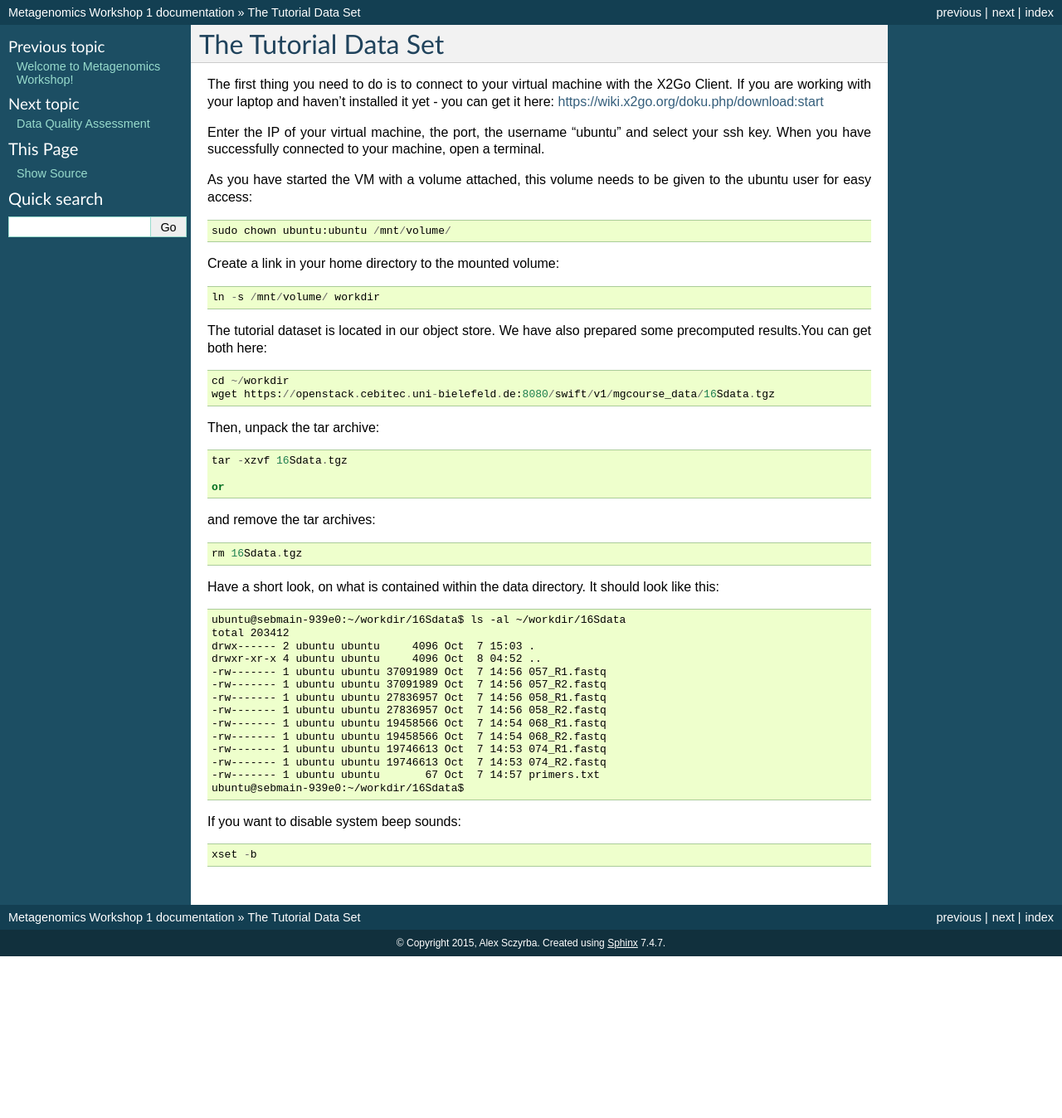
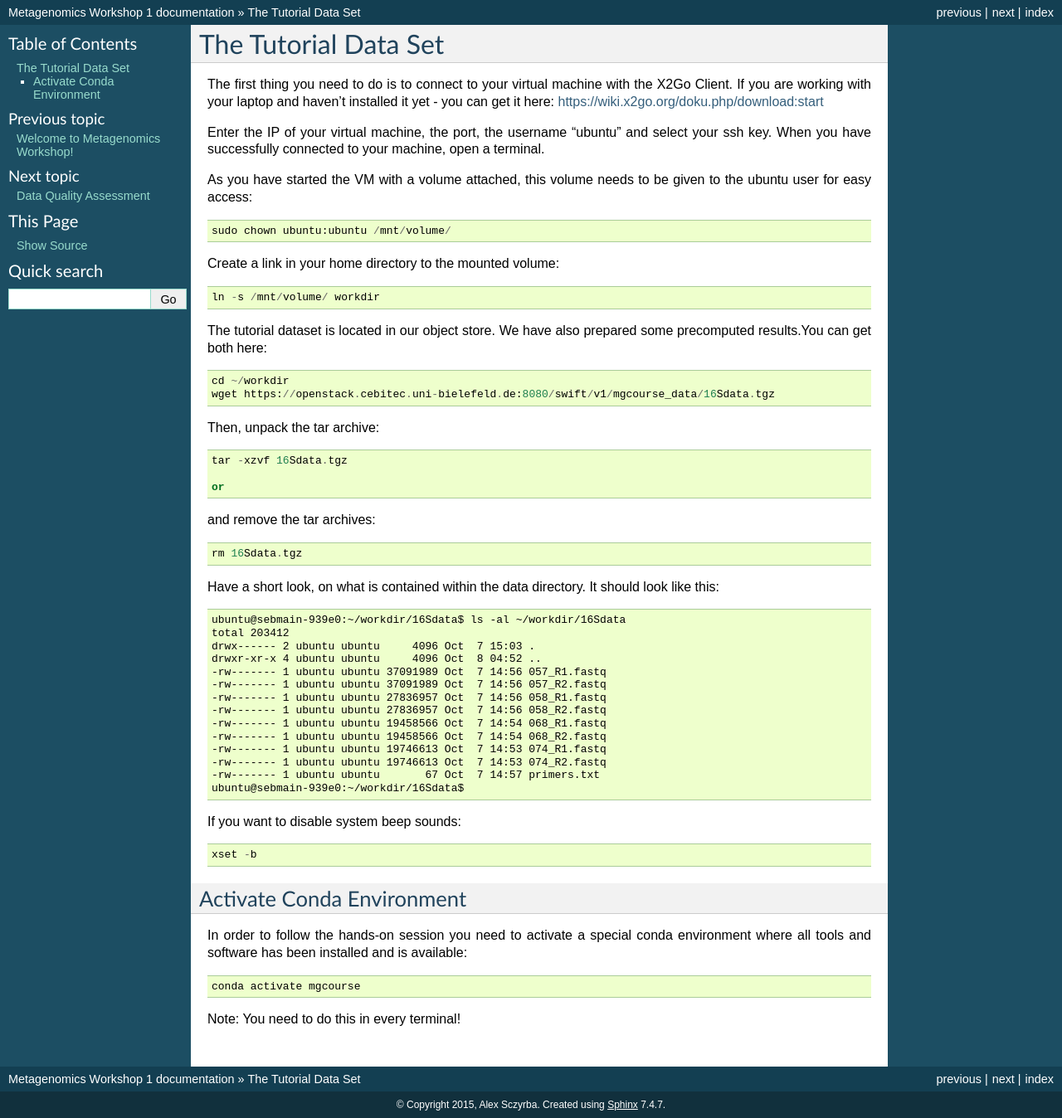
Before and after one commit to jueneman/16S-workshop-denbi, a Sphinx documentation site: the page built from docs/data.rst, in a window 1280 px wide. Shown: the whole page at 83% size. Built offline with Sphinx 7.4.7, drawn with Linux system fonts in a browser that asks for light colours; before the commit the page ends 1153 px from its top, so only the background shows below that.

Commit message:
Update data.rst

```diff
--- a/docs/data.rst
+++ b/docs/data.rst
@@ -49,3 +49,12 @@ Have a short look, on what is contained within the data directory. It should loo
 If you want to disable system beep sounds::
 
   xset -b
+
+Activate Conda Environment
+^^^^^^^^^^^^^^^^^^^^^^^^^^
+
+In order to follow the hands-on session you need to activate a special conda environment where all tools and software has been installed and is available::
+
+  conda activate mgcourse
+
+Note: You need to do this in every terminal!
```
